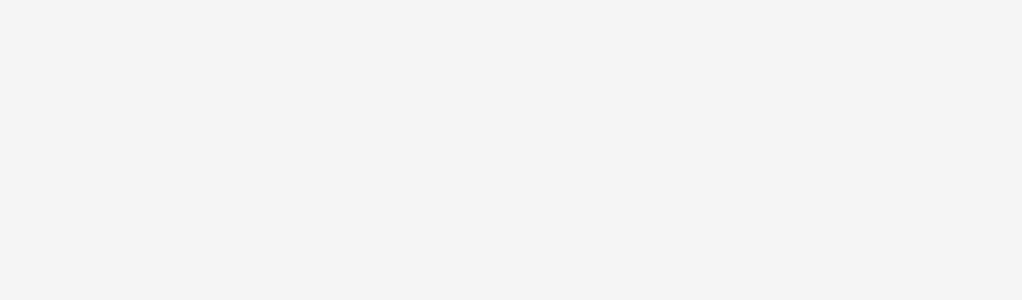
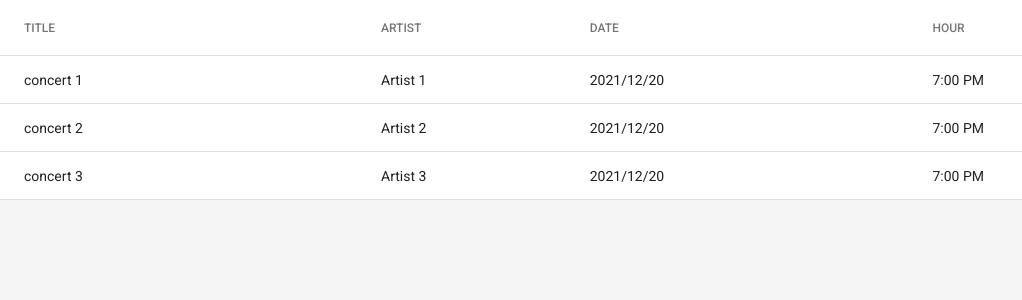
Before and after one commit to hcastillaq/punto-ticket-prueba, an Angular app: page / in a window 1280 px wide. Shown: the top 300 px of the page, without its empty margins (0-1022 px from the left). Built offline with nearby package versions, Linux system fonts and the light colour scheme.

Commit message:
create and add inital config to concerts table

```diff
--- a/package.json
+++ b/package.json
@@ -15,6 +15,7 @@
     "@angular/common": "~13.0.0",
     "@angular/compiler": "~13.0.0",
     "@angular/core": "~13.0.0",
+    "@angular/flex-layout": "^13.0.0-beta.36",
     "@angular/forms": "~13.0.0",
     "@angular/material": "^13.1.0",
     "@angular/platform-browser": "~13.0.0",
--- a/src/app/app.component.html
+++ b/src/app/app.component.html
@@ -1,3 +1,3 @@
 <div class="container">
-  <router-outlet></router-outlet>
+  <app-table-concerts [concerts]="concerts"></app-table-concerts>
 </div>
--- a/src/app/app.component.ts
+++ b/src/app/app.component.ts
@@ -1,10 +1,23 @@
-import { Component } from '@angular/core';
+import { Component, OnInit } from "@angular/core";
+import { Concert } from "./core/interfaces/concert.interface";
+import { ConcertService } from "./core/services/concert/concert.service";
 
 @Component({
-  selector: 'app-root',
-  templateUrl: './app.component.html',
-  styleUrls: ['./app.component.scss']
+  selector: "app-root",
+  templateUrl: "./app.component.html",
+  styleUrls: ["./app.component.scss"],
 })
-export class AppComponent {
-  title = 'punto-ticket-prueba';
+export class AppComponent implements OnInit {
+  title = "punto-ticket-prueba";
+  concerts: Concert[] = [];
+
+  constructor(private concertService: ConcertService) {}
+  ngOnInit(): void {
+    this.getConcerts();
+  }
+  getConcerts() {
+    this.concertService.getAll().then((concerts) => {
+      this.concerts = concerts;
+    });
+  }
 }
--- a/src/app/app.module.ts
+++ b/src/app/app.module.ts
@@ -6,12 +6,14 @@ import { AppComponent } from "./app.component";
 import { ConcertRepository } from "./core/repositories/concert/concert.repository";
 import { ConcertInMemoryRepository } from "./core/repositories/concert/concertInMemory.repository";
 import { MaterialModule } from "./modules/material/material.module";
+import { TableConcertsComponent } from "./components/table-concerts/table-concerts.component";
+import { FlexLayoutModule } from "@angular/flex-layout";
 
 @NgModule({
-  declarations: [AppComponent],
-  imports: [BrowserModule, AppRoutingModule, MaterialModule],
+  declarations: [AppComponent, TableConcertsComponent],
+  imports: [BrowserModule, AppRoutingModule, MaterialModule, FlexLayoutModule],
   providers: [
-    { provide: ConcertRepository, useFactory: ConcertInMemoryRepository },
+    { provide: ConcertRepository, useClass: ConcertInMemoryRepository },
   ],
   bootstrap: [AppComponent],
 })
--- /dev/null
+++ b/src/app/components/table-concerts/table-concerts.component.html
@@ -0,0 +1,13 @@
+<div fxLayout="row">
+  <table mat-table [dataSource]="concerts" fxFlex="100%">
+    <ng-container
+      *ngFor="let column of displayedColumns"
+      [matColumnDef]="column">
+      <th mat-header-cell *matHeaderCellDef>{{ column | uppercase }}</th>
+      <td mat-cell *matCellDef="let element">{{ element[column] }}</td>
+    </ng-container>
+
+    <tr mat-header-row *matHeaderRowDef="displayedColumns"></tr>
+    <tr mat-row *matRowDef="let row; columns: displayedColumns"></tr>
+  </table>
+</div>
--- /dev/null
+++ b/src/app/components/table-concerts/table-concerts.component.ts
@@ -0,0 +1,24 @@
+import { Component, Input, OnInit } from "@angular/core";
+import { MatTableDataSource } from "@angular/material/table";
+import { Concert } from "src/app/core/interfaces/concert.interface";
+
+@Component({
+  selector: "app-table-concerts",
+  templateUrl: "./table-concerts.component.html",
+  styleUrls: ["./table-concerts.component.scss"],
+  inputs: ["concerts"],
+})
+export class TableConcertsComponent implements OnInit {
+  @Input() concerts: Concert[] = [];
+  dataSource: MatTableDataSource<Concert> = new MatTableDataSource(
+    this.concerts
+  );
+  displayedColumns = ["title", "artist", "date", "hour"];
+  constructor() {}
+
+  ngOnInit(): void {
+    this.validateInputConcerts();
+  }
+
+  private validateInputConcerts() {}
+}
--- a/src/app/core/repositories/concert/concertInMemory.repository.ts
+++ b/src/app/core/repositories/concert/concertInMemory.repository.ts
@@ -6,7 +6,32 @@ import { ConcertRepository } from "./concert.repository";
   providedIn: "root",
 })
 export class ConcertInMemoryRepository extends ConcertRepository {
-  private concerts: Concert[] = [];
+  private concerts: Concert[] = [
+    {
+      title: "concert 1",
+      artist: "Artist 1",
+      date: "2021/12/20",
+      city: "Bogota",
+      description: "Artist 1 concert",
+      hour: "7:00 PM",
+    },
+    {
+      title: "concert 2",
+      artist: "Artist 2",
+      date: "2021/12/20",
+      city: "Medellin",
+      description: "Artist 2 concert",
+      hour: "7:00 PM",
+    },
+    {
+      title: "concert 3",
+      artist: "Artist 3",
+      date: "2021/12/20",
+      city: "Bucaramanga",
+      description: "artist3 concert",
+      hour: "7:00 PM",
+    },
+  ];
 
   all(): Promise<Concert[]> {
     return new Promise((resolve) => {
```
Also changed, not shown: src/app/modules/material/material.module.ts (+39 -36 lines), src/app/components/table-concerts/table-concerts.component.scss (added), 2 other files (tests, documents, lock files or other folders).
